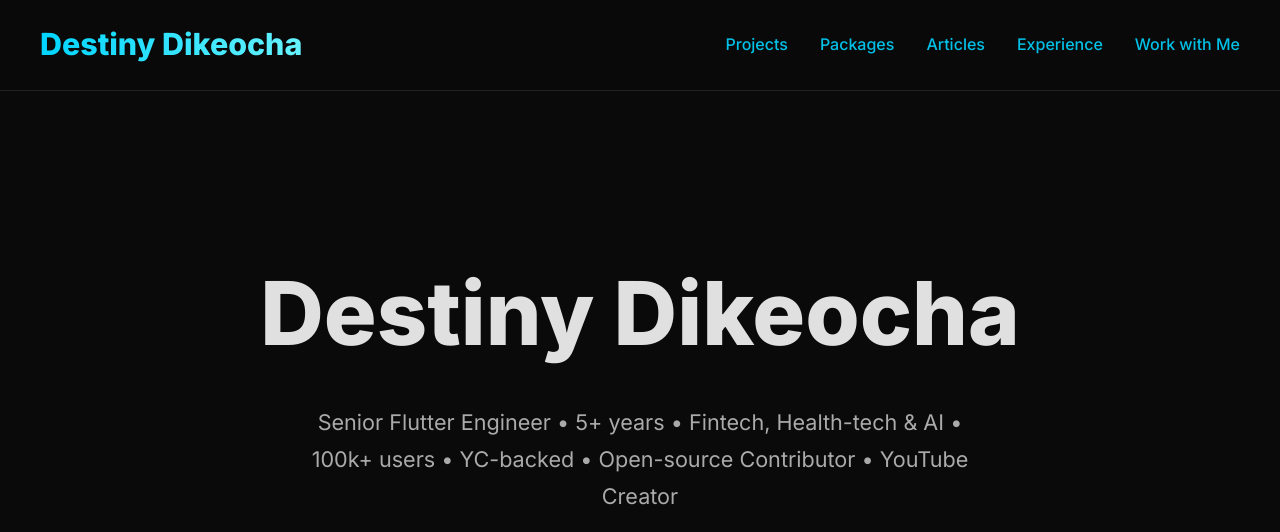
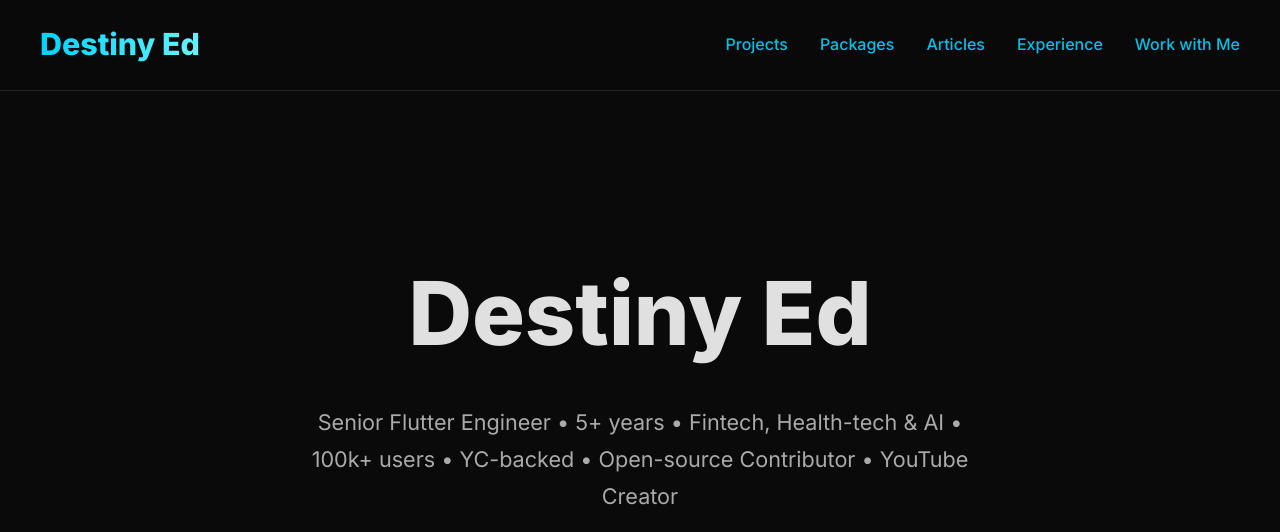
Before and after one commit to Destiny-Ed/destiny_ed_portfolio, a plain HTML site: page index.html in a window 1280 px wide. Shown: the top 532 px of the page. Drawn offline with nearby package versions, Linux system fonts and the light colour scheme.

Commit message:
changed name

```diff
--- a/index.html
+++ b/index.html
@@ -358,7 +358,7 @@
     <!-- Header + Mobile Menu -->
     <header>
         <nav class="container">
-            <div class="logo">Destiny Dikeocha</div>
+            <div class="logo">Destiny Ed</div>
             <div class="nav-links">
                 <a href="#projects">Projects</a>
                 <a href="#packages">Packages</a>
@@ -386,7 +386,7 @@
     <!-- Hero -->
     <section class="hero">
         <div>
-            <h1>Destiny Dikeocha</h1>
+            <h1>Destiny Ed</h1>
             <p>Senior Flutter Engineer • 5+ years • Fintech, Health-tech & AI • 100k+ users • YC-backed • Open-source
                 Contributor • YouTube Creator</p>
             <div class="hero-buttons">
```
